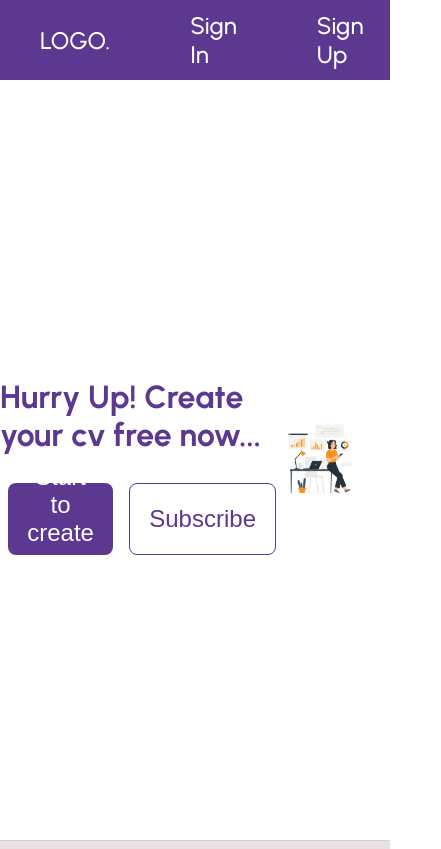
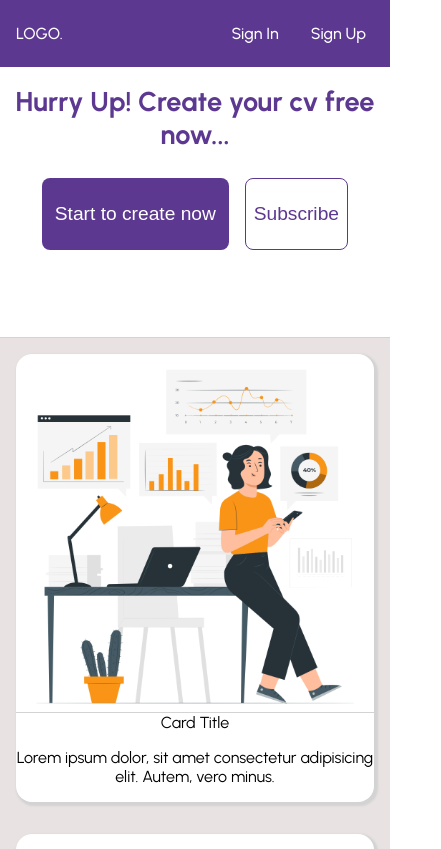
Before and after one commit to AhmetUnsal98/make-your-cv, a React (Create React App) app: page / in a window 390 px wide. Shown: the top 849 px of the page, 441 px wide, since content can reach past the window. Built offline with nearby package versions, Linux system fonts and the light colour scheme.

Commit message:
adding  dashboard mobile responsiveness

```diff
--- a/src/components/Footer/footer.scss
+++ b/src/components/Footer/footer.scss
@@ -1,3 +1,4 @@
+@import "../../styles/mixins.scss";
 .footer {
     display: flex;
     flex-direction: column;
@@ -9,11 +10,18 @@
     span {
         color: white;
         cursor: pointer;
+        @include mobile {
+            text-align: center;
+        }
     }
     .upper-footer {
         display: flex;
         flex-direction: row;
         justify-content: space-around;
+        @include mobile {
+            flex-direction: column;
+            align-items: center;
+        }
     }
     .bottom-footer {
         display: flex;
@@ -23,6 +31,11 @@
         background-color: #5d3891;
         border-top: 2px solid white;
         text-align: center;
+        @include mobile {
+            flex-direction: column;
+            align-items: center;
+            justify-content: center;
+        }
     }
 }
 .social-container {
--- a/src/components/Forms/IEducationForm/ieducation.scss
+++ b/src/components/Forms/IEducationForm/ieducation.scss
@@ -1,11 +1,11 @@
 @import "../../../styles/mixins.scss";
 .education {
     width: 100%;
-    height: auto;
+
     display: flex;
     flex-direction: column;
     align-items: center;
-    margin-top: 1rem;
+
     input {
         @include inputForm;
     }
--- a/src/components/Forms/ISkillForm/iskill.scss
+++ b/src/components/Forms/ISkillForm/iskill.scss
@@ -31,6 +31,9 @@
         cursor: pointer;
         text-align: center;
     }
+    input {
+        margin: 0.2rem;
+    }
 }
 button {
     display: flex;
--- a/src/components/Header/header.scss
+++ b/src/components/Header/header.scss
@@ -1,3 +1,4 @@
+@import "../../styles/mixins.scss";
 .header {
     width: 100%;
     height: 5rem;
@@ -16,6 +17,14 @@
         font-size: 1.5rem;
         cursor: pointer;
         padding: 1rem;
+        @include mobile {
+            font-size: 1rem;
+            margin: 0px;
+        }
+    }
+    @include mobile {
+        height: 4.2rem;
+        justify-content: space-between;
     }
 }
 .auth-container {
@@ -23,11 +32,13 @@
     flex-direction: row;
     align-items: center;
     padding-right: 2rem;
+    @include mobile {
+        padding-right: 0.5rem;
+    }
 }
 .header.fixed {
     position: fixed;
     background-color: #5d3891;
-    transform: perspective();
     animation: 0.3s change linear;
     transition: transform ease-in-out;
 
--- a/src/pages/Builder/builder.scss
+++ b/src/pages/Builder/builder.scss
@@ -1,4 +1,5 @@
 @import "../../styles/variables.scss";
+@import "../../styles/mixins.scss";
 .builder {
     display: flex;
     flex-direction: column;
@@ -13,6 +14,9 @@
     background-color: white;
     border-radius: 18px;
     border: 2px solid $base-color-purple;
+    @include mobile {
+        height: 2.5vh;
+    }
 }
 .progressing {
     width: 33.3%;
@@ -28,6 +32,9 @@
     display: flex;
     flex-direction: column;
     align-items: center;
+    @include mobile {
+        width: 100vw;
+    }
     .build-forms-buttons {
         display: flex;
         flex-direction: row;
--- a/src/pages/Dashboard/components/Card/card.scss
+++ b/src/pages/Dashboard/components/Card/card.scss
@@ -1,3 +1,4 @@
+@import "../../../../styles/mixins.scss";
 .card {
     display: flex;
     flex-direction: column;
@@ -12,6 +13,10 @@
     &:hover {
         box-shadow: 6px 4px 4px 4px lightgray;
         transition: all 0.5s ease-out;
+    }
+    @include mobile {
+        margin: 1rem;
+        height: 220px;
     }
 }
 .card-img-container {
--- a/src/pages/Dashboard/dashboard.scss
+++ b/src/pages/Dashboard/dashboard.scss
@@ -1,3 +1,5 @@
+@import "../../styles/mixins.scss";
+
 .dashboard {
     display: flex;
     flex-direction: column;
@@ -11,6 +13,10 @@
     background-color: white;
     align-items: center;
     justify-content: center;
+    @include mobile {
+        flex-direction: column;
+        height: 32vh;
+    }
 }
 .info-container {
     flex: 1;
@@ -19,11 +25,17 @@
     align-items: center;
     h1 {
         color: #5d3891;
+        @include mobile {
+            font-size: 1.7rem;
+            text-align: center;
+        }
+        @include mobile {
+            justify-content: center;
+        }
     }
     .buttons {
         display: flex;
         flex-direction: row;
-
         .button-link {
             width: auto;
             padding: 1.2rem;
@@ -40,8 +52,16 @@
                 border: 1px solid #5d3891;
                 transition: all 0.5s ease-in;
             }
+            @include mobile {
+                padding: 0.8rem;
+                font-size: 1.2rem;
+            }
         }
         button:last-child {
+            @include mobile {
+                padding: 0.5rem;
+                font-size: 1.2rem;
+            }
             width: auto;
             padding: 1.2rem;
             font-size: 1.5rem;
@@ -54,7 +74,6 @@
             &:hover {
                 background-color: #5d3891;
                 color: white;
-
                 transition: all 0.5s ease-in-out;
             }
         }
@@ -67,6 +86,9 @@
         height: 70%;
         object-fit: contain;
     }
+    @include mobile {
+        display: none;
+    }
 }
 .second-section {
     display: flex;
@@ -76,6 +98,10 @@
     align-items: center;
     justify-content: space-around;
     background-color: #e8e2e2;
+    @include mobile {
+        height: auto;
+        flex-direction: column;
+    }
 }
 .third-section {
     display: flex;
--- a/src/styles/mixins.scss
+++ b/src/styles/mixins.scss
@@ -16,3 +16,14 @@
     color: $base-color-purple;
     font-weight: 550;
 }
+
+@mixin tablet {
+    @media (max-width: 768px) {
+        @content;
+    }
+}
+@mixin mobile {
+    @media (max-width: 480px) {
+        @content;
+    }
+}
```
